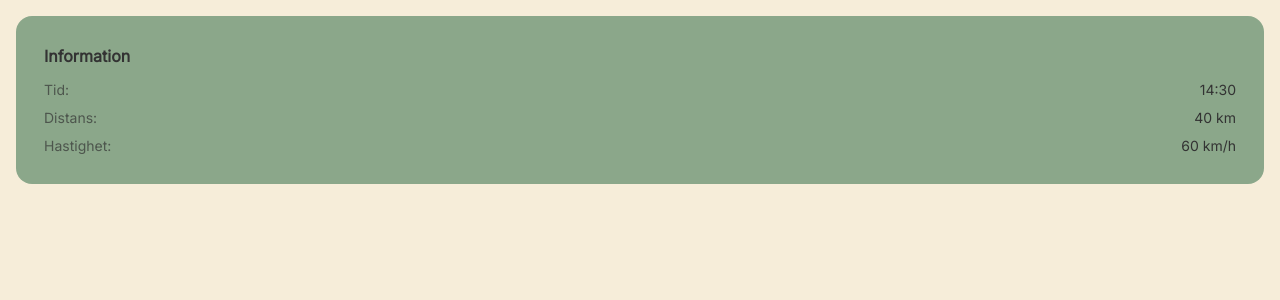
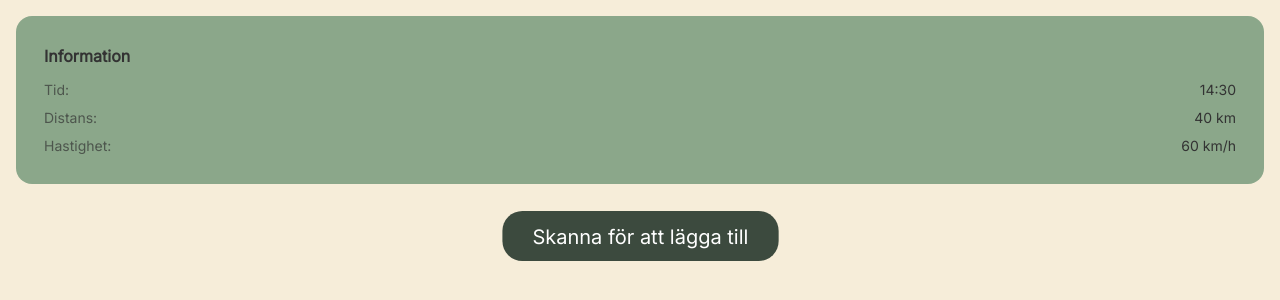
Before and after one commit to ChasAcademy-Team-9/frontend, a React (Vite) app: page /driver in a window 1280 px wide. Shown: the top 300 px of the page. Built offline with nearby package versions, Linux system fonts and the light colour scheme.

Commit message:
add button following figma wireframe

```diff
--- a/src/routes/Driver.tsx
+++ b/src/routes/Driver.tsx
@@ -1,4 +1,5 @@
 import InfoCard from "../components/Driver/InfoCard"
+import { PrimaryButton } from "../components/PrimaryButton";
 
 
 const Driver = () => {
@@ -12,8 +13,16 @@ const Driver = () => {
           { label: 'Hastighet:', value: '60 km/h' }
         ]}
       />
+      <div className="mt-8 flex justify-center">
+        <div className="scale-125">
+          <PrimaryButton
+            text="Skanna för att lägga till"
+            onClick={() => alert('Tillagd!')}
+          />
+        </div>
+      </div>
     </div>
   );
 };
 
-        export default Driver
+export default Driver;
```
Lines whose indentation alone changed are shown as unchanged.
